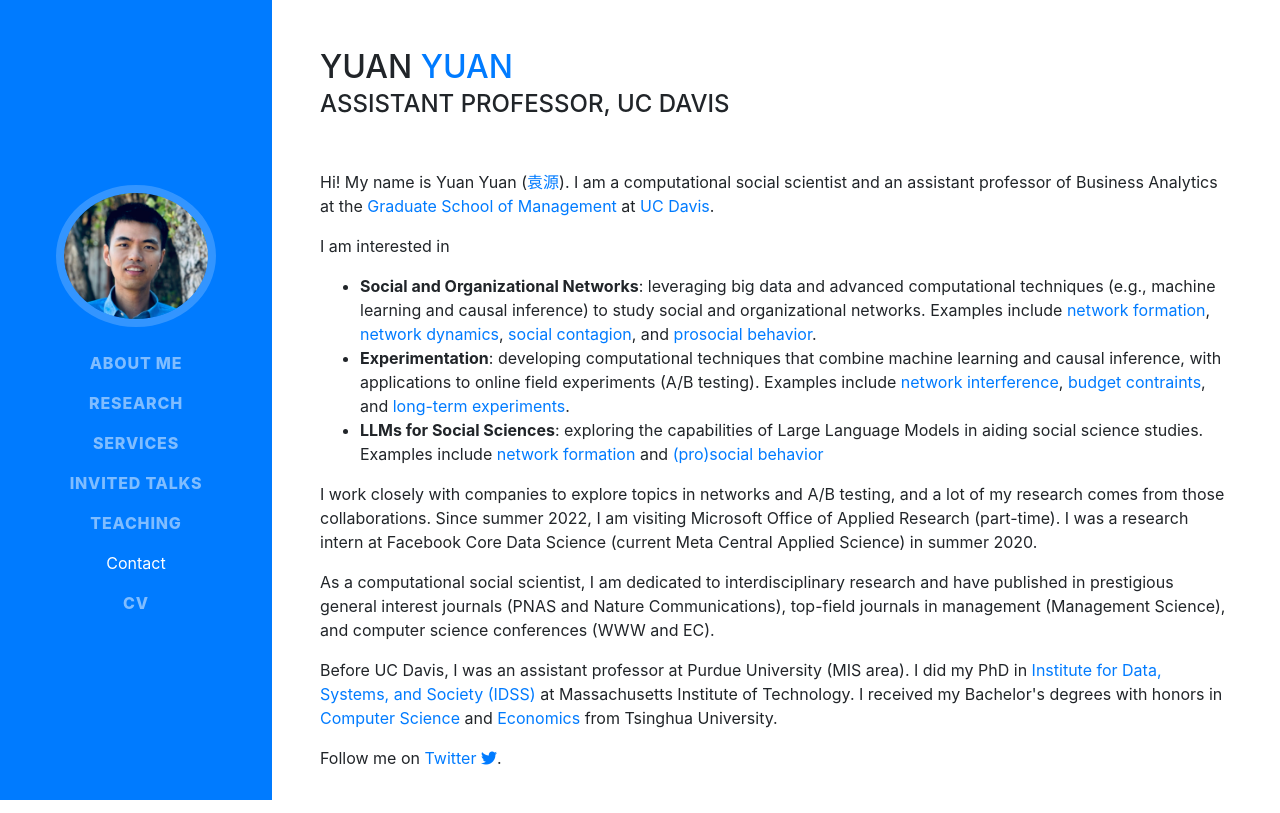
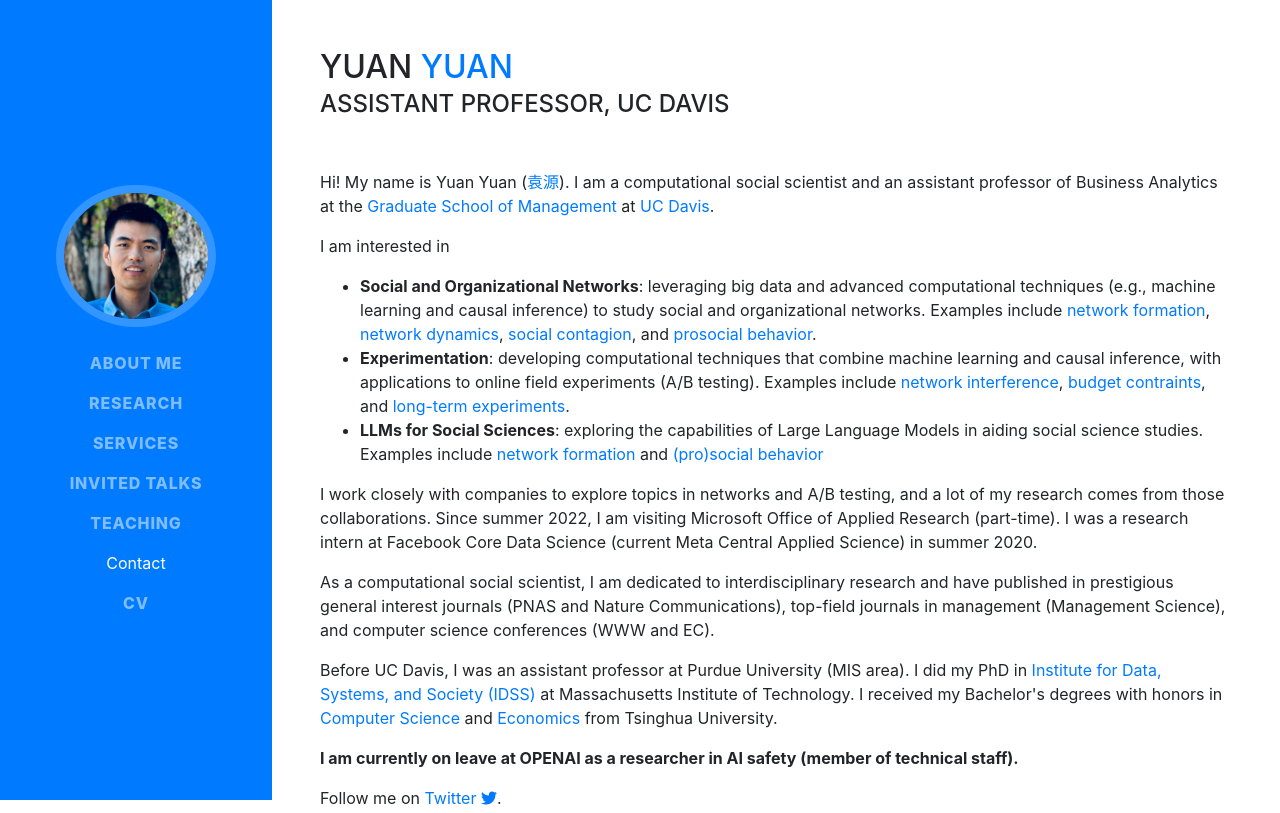
Before and after one commit to yuany94/yuany94.github.io, a website with bundled scripts: page index.html in a window 1280 px wide. Shown: the top 813 px of the page. Built offline with nearby package versions, Linux system fonts and the light colour scheme; a web font is replaced by a local one.

Commit message:
Update index.html

```diff
--- a/index.html
+++ b/index.html
@@ -106,7 +106,7 @@
 </p>
 	  <p>Before UC Davis, I was an assistant professor at Purdue University (MIS area). I did my PhD in <a href="https://idss.mit.edu/">Institute for Data, Systems, and Society (IDSS)</a> at Massachusetts Institute of Technology. I received my Bachelor's degrees with honors in <a href='http://www.cs.tsinghua.edu.cn/publish/csen/index.html'>Computer Science </a> and <a href='https://www.sem.tsinghua.edu.cn/en/'>Economics</a> from Tsinghua University. </p>
 
-
+	  <p><b>I am currently on leave at OPENAI as a researcher in AI safety (member of technical staff). </b></p>
 
       <div>
       Follow me on <a href="https://www.twitter.com/yuanyuan_2">Twitter</a> <a href="https://www.twitter.com/yuanyuan_2"><i class="fab fa-twitter"></i></a>.</div>
```
